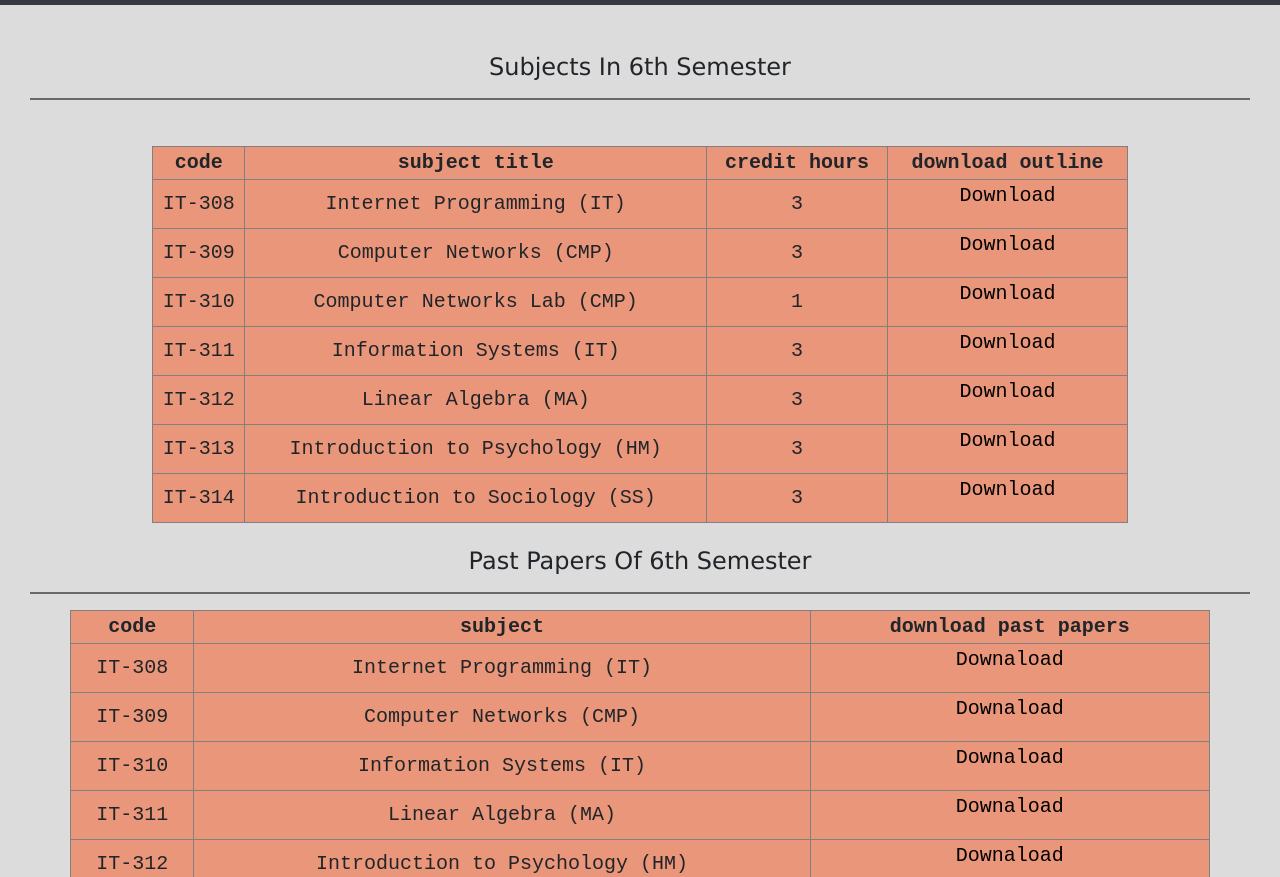
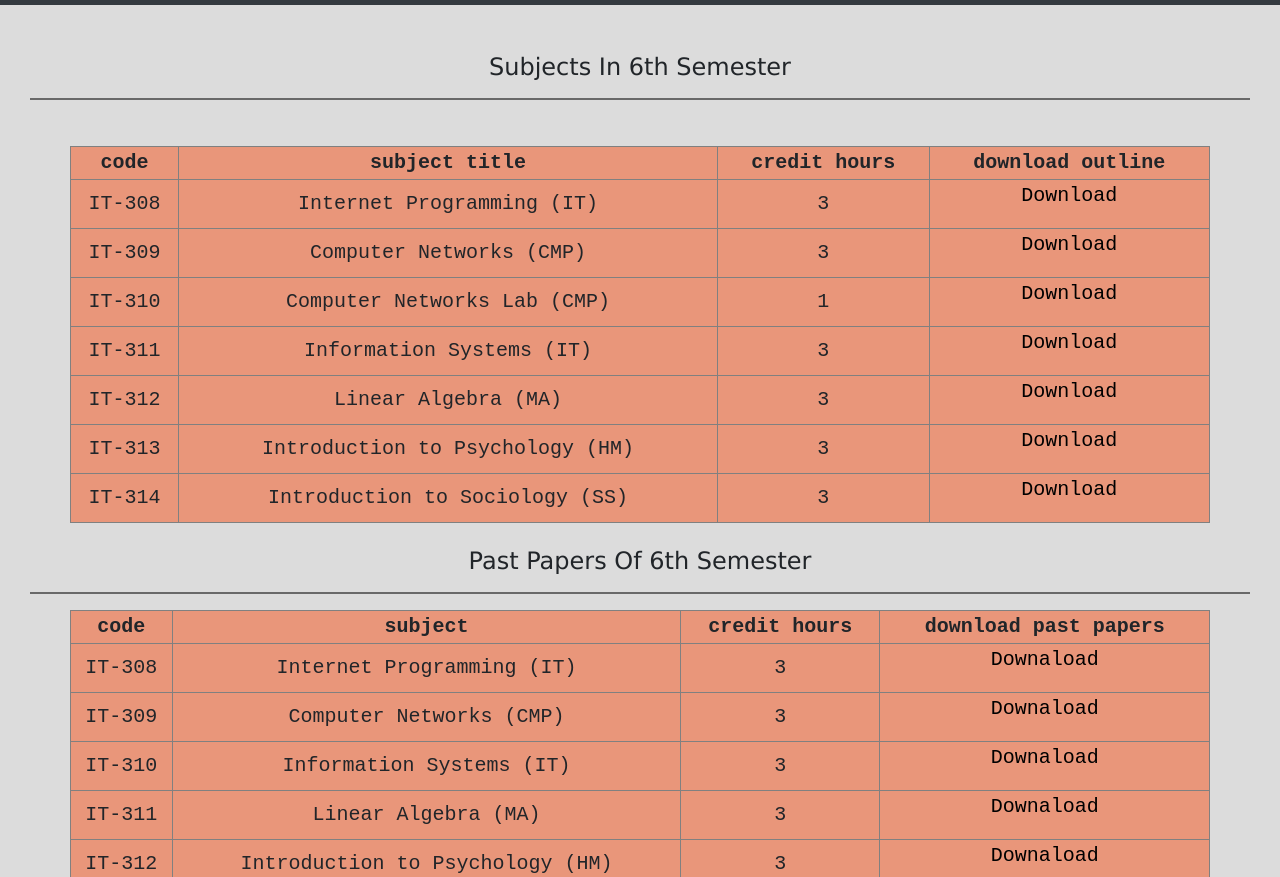
Before and after one commit to mudassirHayat/git-action, a plain HTML site: page 6th semester.html in a window 1280 px wide. Shown: the part 75-952 px from the top of the page. Drawn offline with nearby package versions, Linux system fonts and the light colour scheme.

Commit message:
fixing issues

```diff
--- a/6th semester.html
+++ b/6th semester.html
@@ -61,7 +61,7 @@
             <hr class="line">
             <marquee>*** Forward Study material at<a href="#" style="color: black;"> mudassarhayat355@gmail.com ***</a></marquee>
              <div class="subjects">
-              <table border=1 class="container" id="sbj">
+              <table border=1 class="container">
                 <tr>
                     <th>code</th>
                     <th>subject title</th>
@@ -122,36 +122,43 @@
                    <tr>
                        <th>code</th>
                        <th>subject</th>
+                       <th>credit hours</th>
                        <th>download past papers</th>
                    </tr>
                    <tr>
                        <td>IT-308</td>
                        <td>Internet Programming (IT)</td>
+                       <td>3</td>
                        <td><p class="download"><a href="#">Downaload</a></p></td>
                    </tr>
                    <tr>
                      <td>IT-309</td>
                     <td>Computer Networks (CMP)</td>
+                    <td>3</td>
                     <td><p class="download"><a href="#">Downaload</a></p></td>
                 </tr>
                 <tr>
                    <td>IT-310</td>
                     <td>Information Systems (IT)</td>
+                    <td>3</td>
                     <td><p class="download"><a href="#">Downaload</a></p></td>
                 </tr>
                 <tr>
                     <td>IT-311</td>
                     <td>Linear Algebra (MA)</td>
+                    <td>3</td>
                     <td><p class="download"><a href="#">Downaload</a></p></td>
                 </tr>
                 <tr>
                     <td>IT-312</td>
                     <td>Introduction to Psychology (HM)</td>
+                    <td>3</td>
                     <td><p class="download"><a href="#">Downaload</a></p></td>
                 </tr>
                 <tr>
                     <td>IT-313</td>
                     <td>Introduction to Sociology (SS)</td>
+                    <td>3</td>
                     <td><p class="download"><a href="#">Downaload</a></p></td>
                 </tr>
                  </table>
--- a/style.css
+++ b/style.css
@@ -93,6 +93,3 @@ marquee{
 .download a{
     color: black;;
 }
-#sbj{
-   width: 80%;
-}
```
